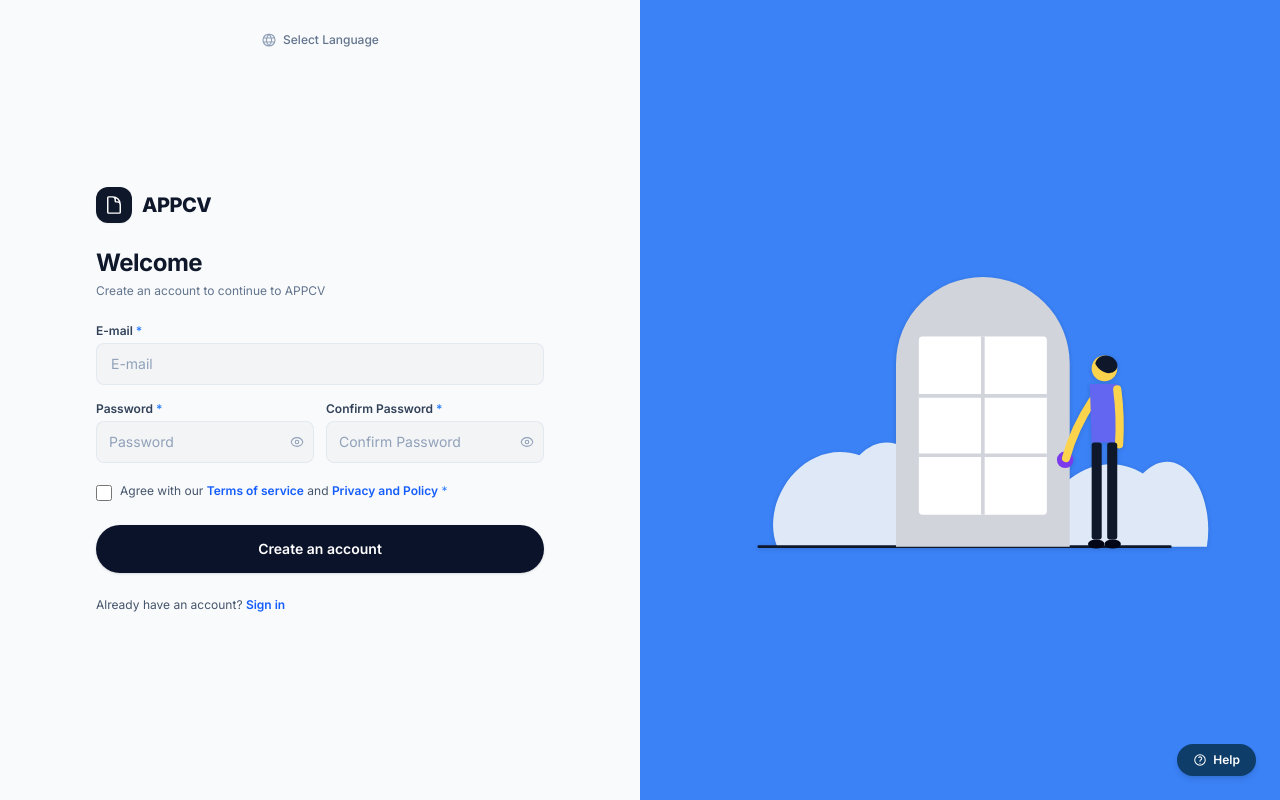
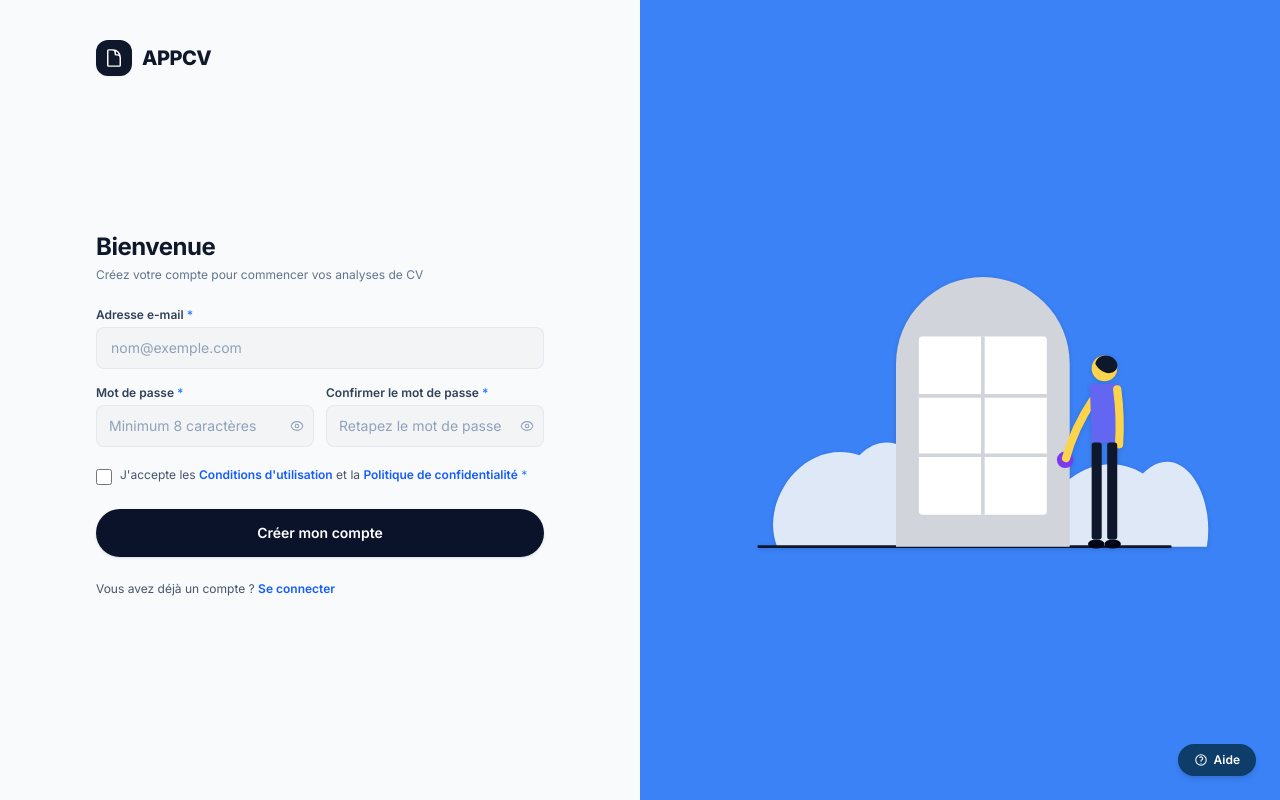
Before and after one commit to 12KOFFI/APPCV, a React (Vite) app in the folder frontend/: page /register in a window 1280 px wide. Built offline with nearby package versions, Linux system fonts and the light colour scheme.

Commit message:
refactor(i18n): suppression de Select Language et francisation integrale de l'interface

```diff
--- a/frontend/src/components/Navbar.jsx
+++ b/frontend/src/components/Navbar.jsx
@@ -47,7 +47,7 @@ export default function Navbar() {
                     }`
                   }
                 >
-                  Dashboard
+                  Tableau de bord
                 </NavLink>
                 <NavLink
                   to="/upload"
--- a/frontend/src/pages/LoginPage.jsx
+++ b/frontend/src/pages/LoginPage.jsx
@@ -4,7 +4,6 @@ import { useAuth } from '../contexts/useAuth';
 import AuthIllustration from '../components/auth/AuthIllustration';
 import {
   FileTextIcon,
-  GlobeIcon,
   EyeIcon,
   EyeOffIcon,
   AlertCircleIcon,
@@ -46,32 +45,26 @@ export default function LoginPage() {
     <div className="min-h-screen grid grid-cols-1 lg:grid-cols-2 bg-[#F9FAFB] fade-in">
       {/* ── Colonne Gauche : Formulaire ── */}
       <div className="flex flex-col justify-between px-6 py-8 sm:px-12 lg:px-16 xl:px-24 min-h-screen">
-        {/* En-tête : Sélecteur de langue */}
-        <div className="flex items-center justify-center gap-1.5 text-xs text-slate-500 font-medium">
-          <GlobeIcon className="w-4 h-4 text-slate-400" />
-          <span>Select Language</span>
+        {/* Logo APPCV en haut */}
+        <div className="pt-2">
+          <Link to="/" className="inline-flex items-center gap-2.5 group">
+            <div className="w-9 h-9 rounded-xl bg-slate-900 flex items-center justify-center text-white shadow-xs group-hover:bg-slate-800 transition-colors">
+              <FileTextIcon className="w-5 h-5 text-white" />
+            </div>
+            <span className="font-extrabold text-slate-900 text-xl tracking-tight">APPCV</span>
+          </Link>
         </div>
 
         {/* Corps central du formulaire */}
         <div className="w-full max-w-md mx-auto my-auto py-8">
-          {/* Logo APPCV */}
-          <div className="mb-10">
-            <Link to="/" className="inline-flex items-center gap-2.5 group">
-              <div className="w-9 h-9 rounded-xl bg-slate-900 flex items-center justify-center text-white shadow-xs group-hover:bg-slate-800 transition-colors">
-                <FileTextIcon className="w-5 h-5 text-white" />
-              </div>
-              <span className="font-extrabold text-slate-900 text-xl tracking-tight">APPCV</span>
-            </Link>
-          </div>
-
           {/* Titre */}
-          <h1 className="text-2xl font-bold text-slate-900 mb-8 tracking-tight">
-            Welcome Back!
+          <h1 className="text-2xl font-bold text-slate-900 mb-8 tracking-tight text-left">
+            Bon retour parmi nous !
           </h1>
 
           {/* Bannière d'erreur */}
           {erreur && (
-            <div className="bg-red-50 border border-red-200 text-red-700 rounded-xl p-3.5 mb-6 text-xs flex items-center gap-2.5">
+            <div className="bg-red-50 border border-red-200 text-red-700 rounded-xl p-3.5 mb-6 text-xs flex items-center gap-2.5 text-left">
               <AlertCircleIcon className="w-4 h-4 text-red-600 shrink-0" />
               <span>{erreur}</span>
             </div>
@@ -82,7 +75,7 @@ export default function LoginPage() {
             {/* Champ Email */}
             <div className="space-y-1.5 text-left">
               <label htmlFor="email" className="block text-xs font-semibold text-slate-700">
-                E-mail <span className="text-blue-500">*</span>
+                Adresse e-mail <span className="text-blue-500">*</span>
               </label>
               <input
                 id="email"
@@ -90,7 +83,7 @@ export default function LoginPage() {
                 required
                 value={email}
                 onChange={(e) => setEmail(e.target.value)}
-                placeholder="Type your Email"
+                placeholder="nom@exemple.com"
                 className="w-full text-sm text-slate-900 bg-[#F3F4F6] border border-slate-200/90 rounded-lg px-3.5 py-3 placeholder:text-slate-400 focus:outline-none focus:ring-2 focus:ring-blue-500 focus:bg-white transition-all"
               />
             </div>
@@ -99,10 +92,10 @@ export default function LoginPage() {
             <div className="space-y-1.5 text-left">
               <div className="flex items-center justify-between">
                 <label htmlFor="motDePasse" className="block text-xs font-semibold text-slate-700">
-                  Password <span className="text-blue-500">*</span>
+                  Mot de passe <span className="text-blue-500">*</span>
                 </label>
                 <span className="text-xs text-slate-400 hover:text-slate-600 transition-colors cursor-pointer">
-                  Forgot your password?
+                  Mot de passe oublié ?
                 </span>
               </div>
               <div className="relative">
@@ -112,7 +105,7 @@ export default function LoginPage() {
                   required
                   value={motDePasse}
                   onChange={(e) => setMotDePasse(e.target.value)}
-                  placeholder="Type your Password"
+                  placeholder="Saisissez votre mot de passe"
                   className="w-full text-sm text-slate-900 bg-[#F3F4F6] border border-slate-200/90 rounded-lg pl-3.5 pr-10 py-3 placeholder:text-slate-400 focus:outline-none focus:ring-2 focus:ring-blue-500 focus:bg-white transition-all"
                 />
                 <button
@@ -134,7 +127,7 @@ export default function LoginPage() {
                 className="w-full py-3.5 px-6 rounded-full bg-[#0B132B] hover:bg-slate-800 text-white font-semibold text-sm transition-all duration-150 shadow-sm cursor-pointer disabled:opacity-50 active:scale-[0.99] flex items-center justify-center gap-2"
               >
                 {loading && <div className="spinner-sm" />}
-                <span>Sign in</span>
+                <span>Se connecter</span>
               </button>
             </div>
           </form>
@@ -142,9 +135,9 @@ export default function LoginPage() {
           {/* Lien vers inscription */}
           <div className="text-left mt-6">
             <p className="text-xs text-slate-600">
-              Not registered?{' '}
+              Pas encore inscrit ?{' '}
               <Link to="/register" className="text-blue-600 font-semibold hover:underline">
-                Create an account.
+                Créer un compte.
               </Link>
             </p>
           </div>
@@ -165,7 +158,7 @@ export default function LoginPage() {
             className="inline-flex items-center gap-1.5 px-4 py-2 rounded-full bg-[#0E3D69] text-white text-xs font-semibold shadow-md hover:bg-[#0B3154] transition-colors cursor-pointer"
           >
             <HelpCircleIcon className="w-3.5 h-3.5 text-white" />
-            <span>Help</span>
+            <span>Aide</span>
           </button>
         </div>
       </div>
--- a/frontend/src/pages/RegisterPage.jsx
+++ b/frontend/src/pages/RegisterPage.jsx
@@ -4,7 +4,6 @@ import { useAuth } from '../contexts/useAuth';
 import AuthIllustration from '../components/auth/AuthIllustration';
 import {
   FileTextIcon,
-  GlobeIcon,
   EyeIcon,
   EyeOffIcon,
   AlertCircleIcon,
@@ -62,31 +61,25 @@ export default function RegisterPage() {
     <div className="min-h-screen grid grid-cols-1 lg:grid-cols-2 bg-[#F9FAFB] fade-in">
       {/* ── Colonne Gauche : Formulaire ── */}
       <div className="flex flex-col justify-between px-6 py-8 sm:px-12 lg:px-16 xl:px-24 min-h-screen">
-        {/* En-tête : Sélecteur de langue */}
-        <div className="flex items-center justify-center gap-1.5 text-xs text-slate-500 font-medium">
-          <GlobeIcon className="w-4 h-4 text-slate-400" />
-          <span>Select Language</span>
+        {/* Logo APPCV en haut */}
+        <div className="pt-2">
+          <Link to="/" className="inline-flex items-center gap-2.5 group">
+            <div className="w-9 h-9 rounded-xl bg-slate-900 flex items-center justify-center text-white shadow-xs group-hover:bg-slate-800 transition-colors">
+              <FileTextIcon className="w-5 h-5 text-white" />
+            </div>
+            <span className="font-extrabold text-slate-900 text-xl tracking-tight">APPCV</span>
+          </Link>
         </div>
 
         {/* Corps central du formulaire */}
         <div className="w-full max-w-md mx-auto my-auto py-6">
-          {/* Logo APPCV */}
-          <div className="mb-6">
-            <Link to="/" className="inline-flex items-center gap-2.5 group">
-              <div className="w-9 h-9 rounded-xl bg-slate-900 flex items-center justify-center text-white shadow-xs group-hover:bg-slate-800 transition-colors">
-                <FileTextIcon className="w-5 h-5 text-white" />
-              </div>
-              <span className="font-extrabold text-slate-900 text-xl tracking-tight">APPCV</span>
-            </Link>
-          </div>
-
           {/* Titre & Sous-titre */}
           <div className="mb-6 text-left">
             <h1 className="text-2xl font-bold text-slate-900 tracking-tight">
-              Welcome
+              Bienvenue
             </h1>
             <p className="text-xs text-slate-500 mt-1">
-              Create an account to continue to APPCV
+              Créez votre compte pour commencer vos analyses de CV
             </p>
           </div>
 
@@ -110,7 +103,7 @@ export default function RegisterPage() {
             {/* Champ Email */}
             <div className="space-y-1 text-left">
               <label htmlFor="email" className="block text-xs font-semibold text-slate-700">
-                E-mail <span className="text-blue-500">*</span>
+                Adresse e-mail <span className="text-blue-500">*</span>
               </label>
               <input
                 id="email"
@@ -118,16 +111,16 @@ export default function RegisterPage() {
                 required
                 value={email}
                 onChange={(e) => setEmail(e.target.value)}
-                placeholder="E-mail"
+                placeholder="nom@exemple.com"
                 className="w-full text-sm text-slate-900 bg-[#F3F4F6] border border-slate-200/90 rounded-lg px-3.5 py-2.5 placeholder:text-slate-400 focus:outline-none focus:ring-2 focus:ring-blue-500 focus:bg-white transition-all"
               />
             </div>
 
-            {/* Rangée 2 colonnes : Password & Confirm Password */}
+            {/* Rangée 2 colonnes : Mot de passe & Confirmation */}
             <div className="grid grid-cols-1 sm:grid-cols-2 gap-3 text-left">
               <div className="space-y-1">
                 <label htmlFor="motDePasse" className="block text-xs font-semibold text-slate-700">
-                  Password <span className="text-blue-500">*</span>
+                  Mot de passe <span className="text-blue-500">*</span>
                 </label>
                 <div className="relative">
                   <input
@@ -136,14 +129,14 @@ export default function RegisterPage() {
                     required
                     value={motDePasse}
                     onChange={(e) => setMotDePasse(e.target.value)}
-                    placeholder="Password"
+                    placeholder="Minimum 8 caractères"
                     className="w-full text-sm text-slate-900 bg-[#F3F4F6] border border-slate-200/90 rounded-lg pl-3 pr-8 py-2.5 placeholder:text-slate-400 focus:outline-none focus:ring-2 focus:ring-blue-500 focus:bg-white transition-all"
                   />
                   <button
                     type="button"
                     onClick={() => setShowMotDePasse(!showMotDePasse)}
                     className="absolute inset-y-0 right-0 pr-2.5 flex items-center text-slate-400 hover:text-slate-600 transition-colors"
-                    title={showMotDePasse ? 'Masquer' : 'Afficher'}
+                    title={showMotDePasse ? 'Masquer le mot de passe' : 'Afficher le mot de passe'}
                   >
                     {showMotDePasse ? <EyeOffIcon className="w-3.5 h-3.5" /> : <EyeIcon className="w-3.5 h-3.5" />}
                   </button>
@@ -152,7 +145,7 @@ export default function RegisterPage() {
 
               <div className="space-y-1">
                 <label htmlFor="confirmMotDePasse" className="block text-xs font-semibold text-slate-700">
-                  Confirm Password <span className="text-blue-500">*</span>
+                  Confirmer le mot de passe <span className="text-blue-500">*</span>
                 </label>
                 <div className="relative">
                   <input
@@ -161,14 +154,14 @@ export default function RegisterPage() {
                     required
                     value={confirmMotDePasse}
                     onChange={(e) => setConfirmMotDePasse(e.target.value)}
-                    placeholder="Confirm Password"
+                    placeholder="Retapez le mot de passe"
                     className="w-full text-sm text-slate-900 bg-[#F3F4F6] border border-slate-200/90 rounded-lg pl-3 pr-8 py-2.5 placeholder:text-slate-400 focus:outline-none focus:ring-2 focus:ring-blue-500 focus:bg-white transition-all"
                   />
                   <button
                     type="button"
                     onClick={() => setShowConfirm(!showConfirm)}
                     className="absolute inset-y-0 right-0 pr-2.5 flex items-center text-slate-400 hover:text-slate-600 transition-colors"
-                    title={showConfirm ? 'Masquer' : 'Afficher'}
+                    title={showConfirm ? 'Masquer le mot de passe' : 'Afficher le mot de passe'}
                   >
                     {showConfirm ? <EyeOffIcon className="w-3.5 h-3.5" /> : <EyeIcon className="w-3.5 h-3.5" />}
                   </button>
@@ -187,10 +180,10 @@ export default function RegisterPage() {
                 className="mt-0.5 w-4 h-4 rounded border-slate-300 text-blue-600 focus:ring-blue-500 cursor-pointer"
               />
               <label htmlFor="agreeTerms" className="text-xs text-slate-600 leading-tight cursor-pointer">
-                Agree with our{' '}
-                <span className="text-blue-600 font-semibold hover:underline">Terms of service</span>{' '}
-                and{' '}
-                <span className="text-blue-600 font-semibold hover:underline">Privacy and Policy</span>{' '}
+                J'accepte les{' '}
+                <span className="text-blue-600 font-semibold hover:underline">Conditions d'utilisation</span>{' '}
+                et la{' '}
+                <span className="text-blue-600 font-semibold hover:underline">Politique de confidentialité</span>{' '}
                 <span className="text-blue-500">*</span>
               </label>
             </div>
@@ -203,7 +196,7 @@ export default function RegisterPage() {
                 className="w-full py-3.5 px-6 rounded-full bg-[#0B132B] hover:bg-slate-800 text-white font-semibold text-sm transition-all duration-150 shadow-sm cursor-pointer disabled:opacity-50 active:scale-[0.99] flex items-center justify-center gap-2"
               >
                 {loading && <div className="spinner-sm" />}
-                <span>Create an account</span>
+                <span>Créer mon compte</span>
               </button>
             </div>
           </form>
@@ -211,9 +204,9 @@ export default function RegisterPage() {
           {/* Lien vers connexion */}
           <div className="text-left mt-6">
             <p className="text-xs text-slate-600">
-              Already have an account?{' '}
+              Vous avez déjà un compte ?{' '}
               <Link to="/login" className="text-blue-600 font-semibold hover:underline">
-                Sign in
+                Se connecter
               </Link>
             </p>
           </div>
@@ -234,7 +227,7 @@ export default function RegisterPage() {
             className="inline-flex items-center gap-1.5 px-4 py-2 rounded-full bg-[#0E3D69] text-white text-xs font-semibold shadow-md hover:bg-[#0B3154] transition-colors cursor-pointer"
           >
             <HelpCircleIcon className="w-3.5 h-3.5 text-white" />
-            <span>Help</span>
+            <span>Aide</span>
           </button>
         </div>
       </div>
```
